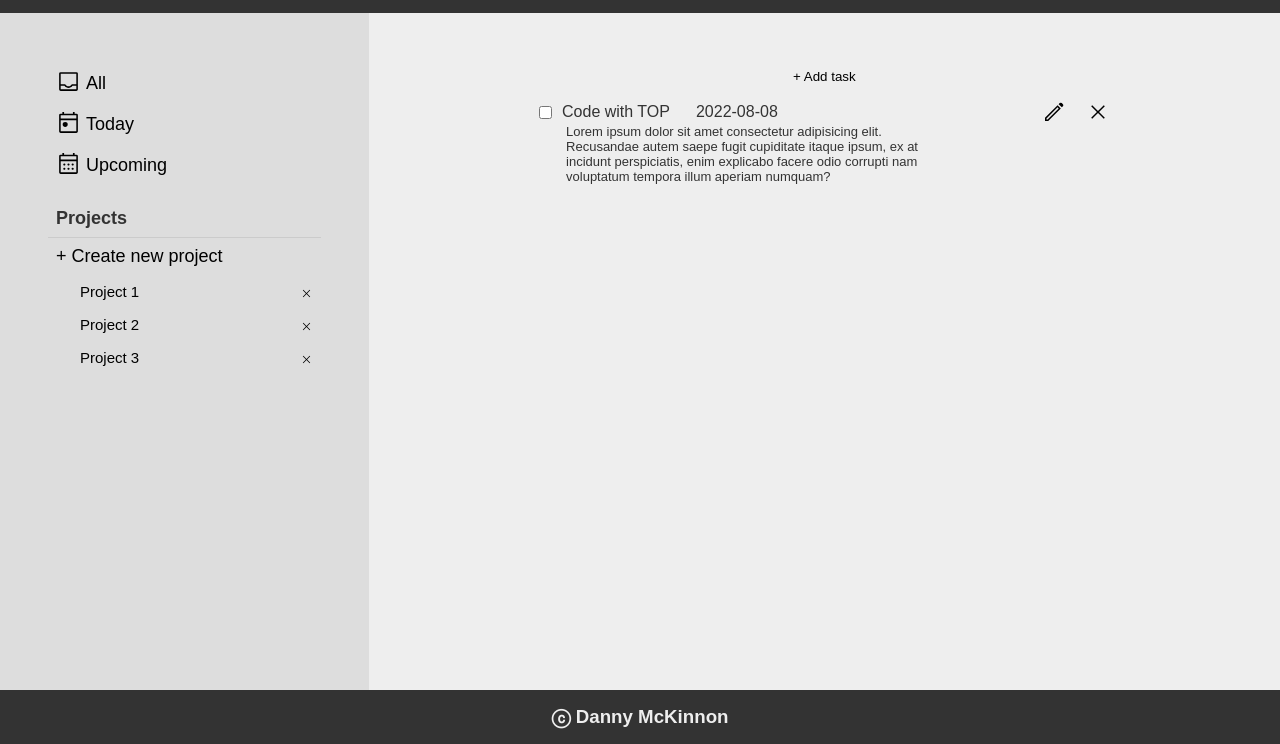
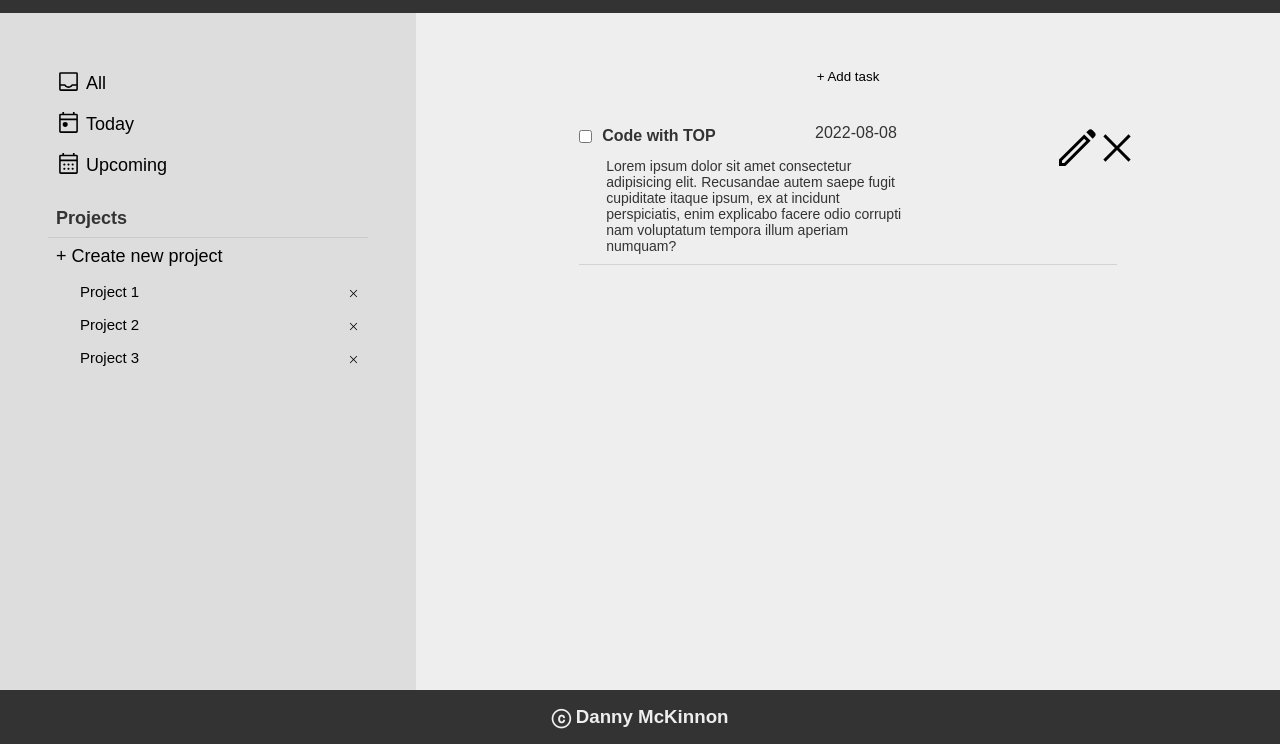
Before and after one commit to dannymckinnon/todo-list, a website built with webpack: page dist/index.html in a window 1280 px wide. Shown: the part 56-800 px from the top of the page. Built offline with Linux system fonts and the light colour scheme.

Commit message:
Implement better style for task cards

```diff
--- a/src/style.css
+++ b/src/style.css
@@ -108,42 +108,57 @@ background-color: lightgray;
   padding: 3rem;
 }
 
+.btn-add-task {
+  margin-bottom: 1.5rem;
+}
+
 .task {
   display: grid;
-  grid-template-columns: 2fr 1fr;
+  grid-template-columns: 1fr 1fr 1fr;
   margin: 0.5rem;
   width: 70%;
+  border-bottom: 1px solid lightgray;
 }
 
 .title {
   display: flex;
   align-items: center;
   gap: 10px;
+  font-weight: bold;
+}
+
+.title input,
+.title label {
+  cursor: pointer;
 }
 
 .date {
+  text-align: center;
   margin-left: 1rem;
 }
 
 .del-edit {
   display: flex;
+  flex-grow: 0;
   margin-left: auto;
-}
-
-.del-edit img {
-  width: 1.5rem;
+  gap: 1rem;
 }
 
 .del-edit button {
   padding: 0;
-  margin-left: 20px;
+  margin: 0;
+  width: 1.5rem;
+  height: 1.5rem;
 }
 
 .description {
   grid-row-start: 2;
-  margin-left: 27px;
-  font-size: 13px;
-  word-wrap: break-word;
+  grid-column-start: 1;
+  grid-column-end: 3;
+  margin: 10px 27px;
+  font-size: 14px;
+  font-weight: lighter;
   min-width: 200px;
-  max-width: 600px;
+  max-width: 400px;
+
 }
```
Also changed, not shown: dist/index.html, dist/main.js.
